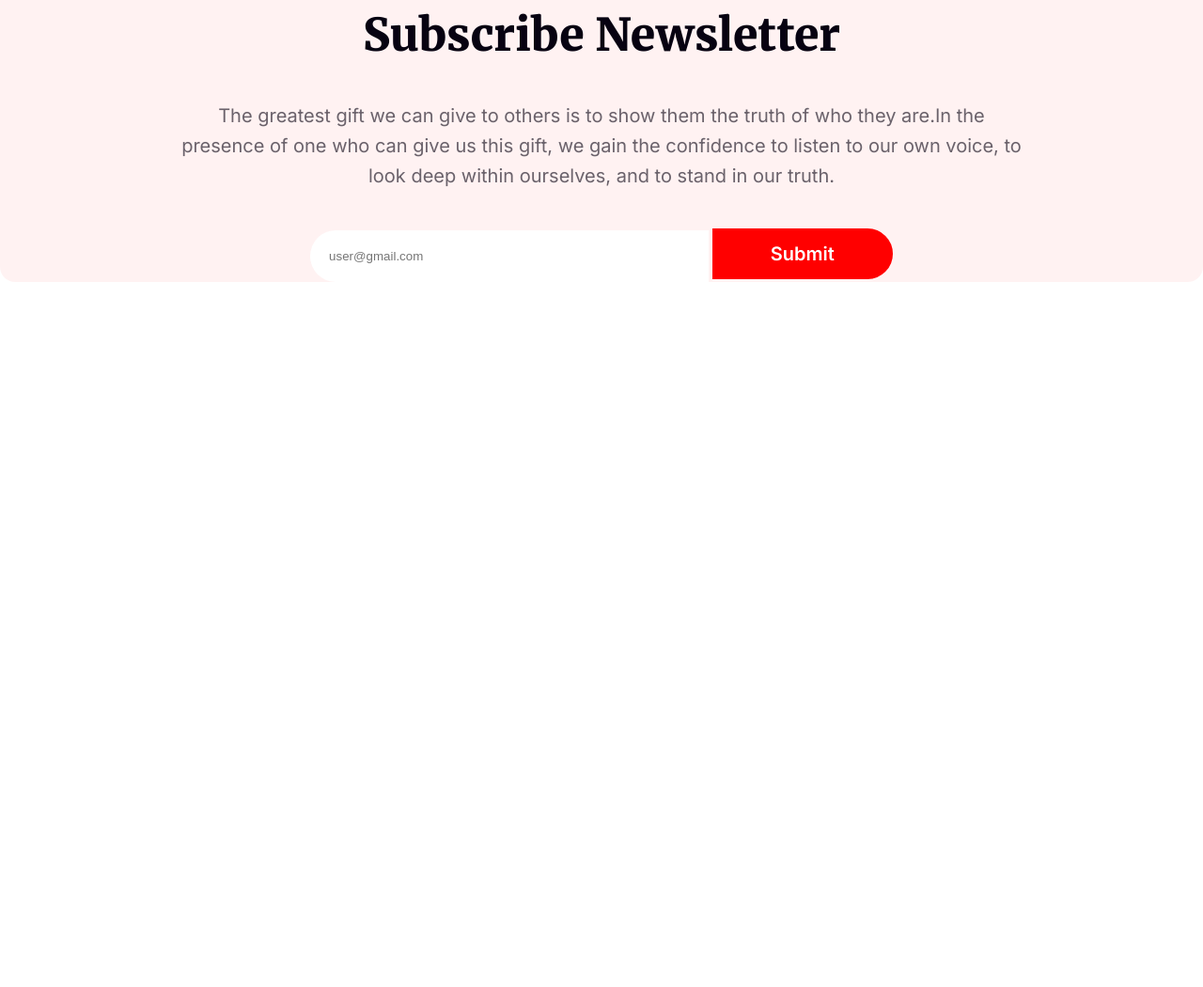
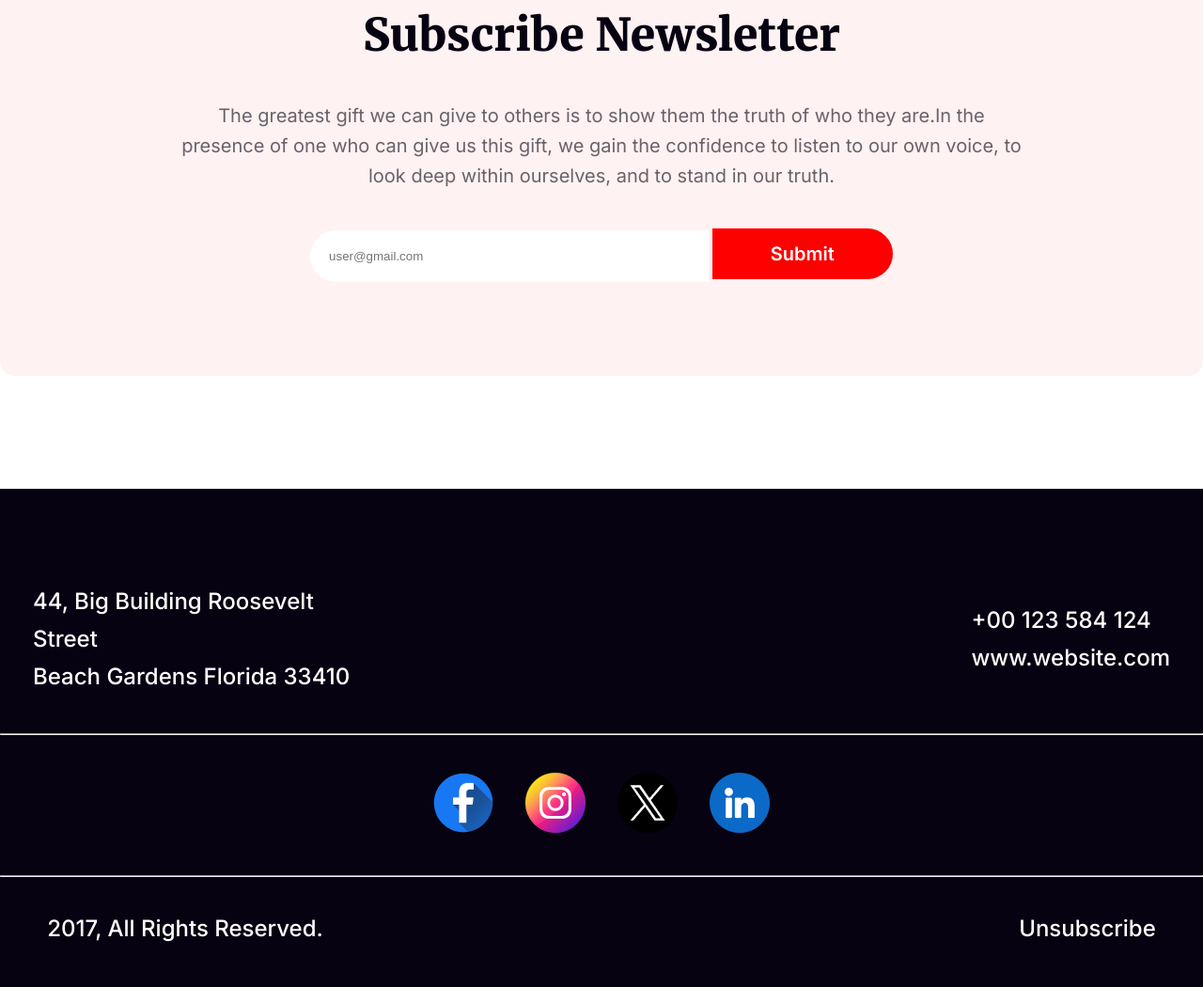
Before and after one commit to md-abdul-kader-web9-4627/B-9-A-1, a plain HTML site: page index.html in a window 1280 px wide. Shown: the part 5656-6706 px from the top of the page at 94% size. Before the commit the page ends 5956 px from the top, so only its background shows below. Drawn offline with Linux system fonts and the light colour scheme.

Commit message:
Styles changes in html and css

```diff
--- a/index.html
+++ b/index.html
@@ -133,29 +133,55 @@
 
                     <div class="subscribe-container-item-btn">
                         <input type="email" name="" id="" placeholder="user@gmail.com">
-                        <input type="submit" name="Subscribe" id="">
+                        <input type="submit" name="Submit" id="">
                     </div>
                 </div>
 
             </div>
+        </section>
+
+    </main>
+<!-- Footer section  -->
+    <footer class="footer">
+        <div class="footer-container">
+            <div class="footer-column">
+                <p class="footer-description-1">44, Big Building Roosevelt Street</p>
+                <p class="footer-description-1">Beach Gardens Florida 33410</p>
+            </div>
+            <div class="footer-column">
+                <p class="footer-description-2">+00 123 584 124</p>
+                <p class="footer-description-2">www.website.com</p>
+            </div>
+    </div>
+
+           <hr>
+                    <!-- Social section  -->
+
+    <div class="social">
+        <a href=""><img src="./images/Facebook.png" alt=""></a>
+        <a href=""><img src="./images/Instagram.png" alt=""></a>
+        <a href=""><img src="./images/Twitter.png" alt=""></a>
+        <a href=""><img src="./images/Linkedin.png" alt=""></a>
+    </div>
+
+    <hr>
+
+    <div class="footer-copyright-container">
+        <div class="footer-copyright-column">
+            <p class="footer-description-3">2017, All Rights Reserved.</p>
+
+        </div>
+        <div class="footer-copyright-column">
+            <p class="footer-description-4">Unsubscribe</p>
+        </div>
+</div>
 
 
 
 
 
 
-        </section>
-
-
-
-    </main>
-
-
-
-
-
-
-    <footer></footer>
+    </footer>
 
 
 
--- a/styles/portfolio.css
+++ b/styles/portfolio.css
@@ -118,6 +118,12 @@ body {
     font-size: 20px;
     font-weight: 700;
     padding: 16px 32px;
+}
+
+.btn-primary:hover {
+    transform: scale(1.2);
+    transition: 1s;
+    background: purple;
 }
 
 /* Schedule section styles */
@@ -261,6 +267,12 @@ body {
     width: 420px;
     height: 450px;
     margin: 10px 15px 0 0;
+    /* transform: translate(0); */
+}
+
+.gift-item-image img:hover {
+    transform: scale(1.2);
+    transition: 1s;
 }
 
 /* Subscribe section  */
@@ -268,6 +280,7 @@ body {
     margin-top: 120px;
     border-radius: 16px;
     background: rgba(255, 0, 0, 0.05);
+    padding-bottom: 100px;
 
 }
 
@@ -304,7 +317,6 @@ body {
 
 .subscribe-container-item-btn input {
     border: none;
-
 }
 
 .subscribe-container-item-btn input[type="email"] {
@@ -325,3 +337,96 @@ body {
     font-weight: 600;
     padding: 13px;
 }
+.subscribe-container-item-btn input[type="submit"]:hover{
+    transform: scale(1.2);
+    transition: 1s;
+}
+
+/* Footer styles */
+.footer {
+    margin-top: 120px;
+    background: #070211;
+    height: 530px;
+    /* border-radius: 16px; */
+}
+
+.footer-container {
+    display: flex;
+    align-items: center;
+    justify-content: space-between;
+    gap: 50%;
+
+}
+
+.footer-column {
+    padding-top: 100px;
+
+
+}
+
+.footer-description-1 {
+    color: #FFF;
+    font-family: Inter;
+    font-size: 24px;
+    font-weight: 500;
+    line-height: 40px;
+    text-align: left;
+    padding-left: 35px;
+}
+
+
+.footer-description-2 {
+    color: #FFF;
+    font-family: Inter;
+    font-size: 24px;
+    font-weight: 500;
+    line-height: 40px;
+    text-align: left;
+    padding-right: 35px;
+
+}
+
+hr {
+    background: rgba(255, 255, 255, 0.15);
+    margin: 40px 0;
+}
+
+/* Social media styles */
+.social {
+    text-align: center;
+}
+
+.social a img {
+    margin: 0 15px;
+}
+
+.social a img:hover {
+    transform: scale(1.2);
+    transition: .4s;
+}
+
+
+.footer-copyright-container {
+    display: flex;
+    align-items: center;
+    justify-content: space-between;
+    gap: 50%;
+
+}
+
+.footer-description-3 {
+    color: #FFF;
+    font-family: Inter;
+    font-size: 24px;
+    font-weight: 500;
+
+}
+
+
+.footer-description-4 {
+    color: #FFF;
+    font-family: Inter;
+    font-size: 24px;
+    font-weight: 500;
+
+}
```
